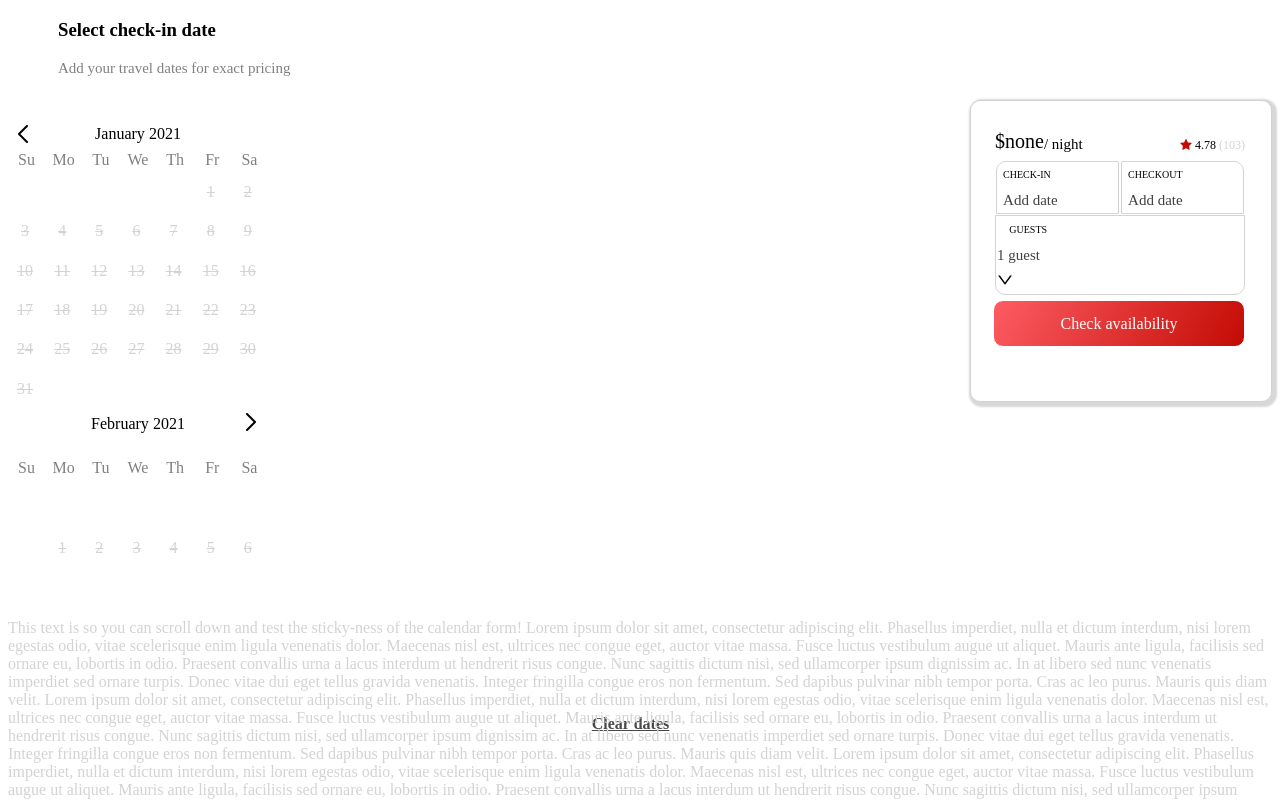
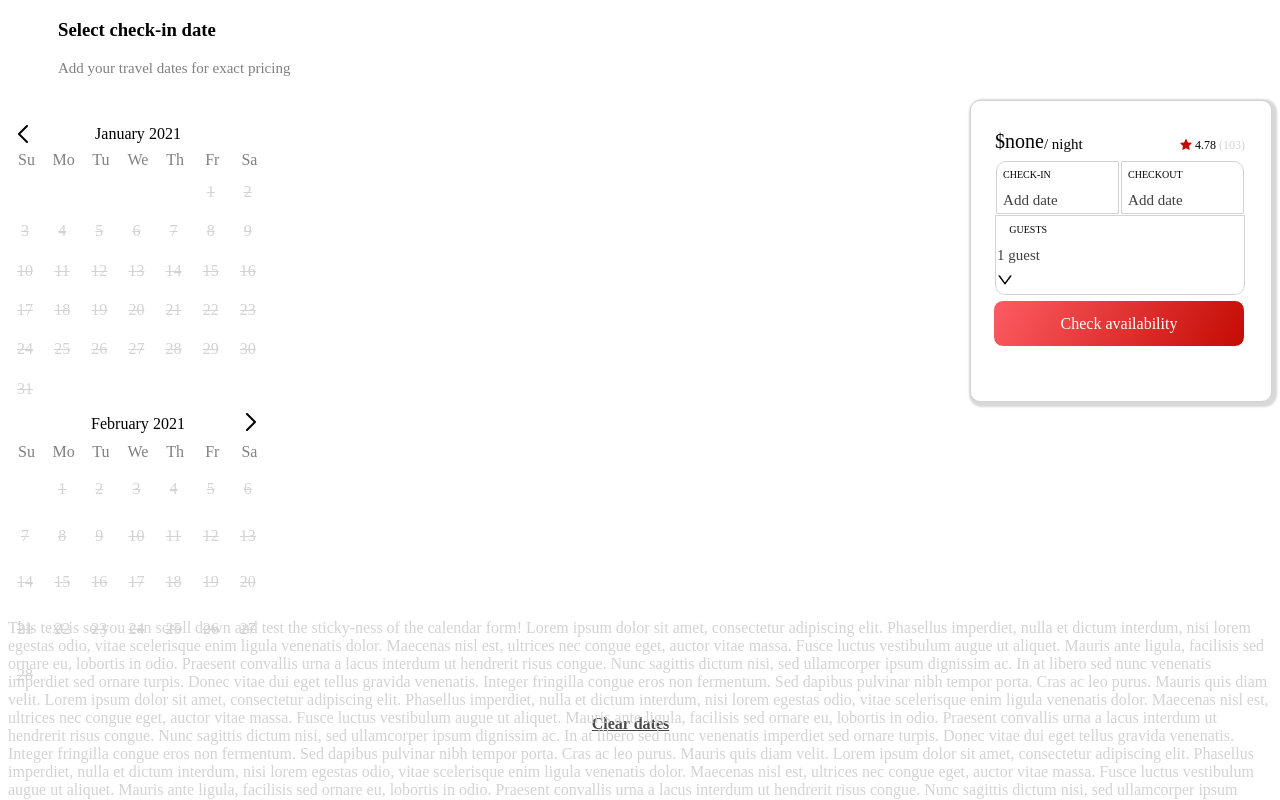
Before and after one commit to sdc-jackson/availability-service, a React (Create React App) app in the folder client/: page / in a window 1280 px wide. Shown: the top 800 px of the page. Built offline with nearby package versions, Linux system fonts and the light colour scheme; no server answers; the HTML template or start-up script is replaced by a standard one.

Commit message:
Fixed bugs that being the 29th of a month exposed

```diff
--- a/client/src/App.jsx
+++ b/client/src/App.jsx
@@ -146,8 +146,8 @@ class App extends React.Component {
     super(props);
 
     var today = new Date();
-    var oneMonthFromToday = new Date(today);
-    oneMonthFromToday.setDate(today.getDate() + 30);
+    today.setDate(1);
+    var oneMonthFromToday = availabilityHelpers.getStartOfNextOrPrevMonth(today.toString(), 1);
 
     this.state = {
       dates: [],
@@ -444,14 +444,14 @@ class App extends React.Component {
   goNextMonth() {
     this.setState({
       month1Date: new Date(this.state.month2Date),
-      month2Date: new Date(this.state.month2Date.setDate(this.state.month2Date.getDate() + 31))
+      month2Date: availabilityHelpers.getStartOfNextOrPrevMonth(this.state.month2Date.toString(), 1)
     });
   }
 
   goPrevMonth() {
     this.setState({
-      month1Date: new Date(this.state.month1Date.setDate(this.state.month1Date.getDate() - 31)),
-      month2Date: new Date(this.state.month2Date.setDate(this.state.month2Date.getDate() - 31)),
+      month1Date: availabilityHelpers.getStartOfNextOrPrevMonth(this.state.month1Date.toString(), -1),  //new Date(this.state.month1Date.setDate(this.state.month1Date.getDate() - 31)),
+      month2Date: availabilityHelpers.getStartOfNextOrPrevMonth(this.state.month2Date.toString(), -1) // new Date(this.state.month2Date.setDate(this.state.month2Date.getDate() - 31)),
     });
   }
 
@@ -461,12 +461,10 @@ class App extends React.Component {
     } else if (dir === 1) {
       this.goNextMonth();
     } else if (dir === 0) {
-
       var newMonth1 = new Date(checkIn);
       if(this.state.month2Date.getMonth() !== newMonth1.getMonth()) {
         newMonth1.setDate(1);
-        var newMonth2 = new Date(newMonth1);
-        newMonth2.setDate(newMonth2.getDate() + 31);
+        var newMonth2 = availabilityHelpers.getStartOfNextOrPrevMonth(newMonth1.toString(), 1);
         this.setState({
           month1Date: newMonth1,
           month2Date: newMonth2
--- a/client/src/AppSecondary.jsx
+++ b/client/src/AppSecondary.jsx
@@ -26,8 +26,9 @@ class AppSecondary extends React.Component {
     super(props);
 
     var today = new Date();
-    var oneMonthFromToday = new Date(today);
-    oneMonthFromToday.setDate(today.getDate() + 30);
+    today.setDate(1);
+
+    var oneMonthFromToday = availabilityHelpers.getStartOfNextOrPrevMonth(today.toString(), 1);
 
     this.state = {
       dates: [],
@@ -267,14 +268,14 @@ class AppSecondary extends React.Component {
   goNextMonth() {
     this.setState({
       month1Date: new Date(this.state.month2Date),
-      month2Date: new Date(this.state.month2Date.setDate(this.state.month2Date.getDate() + 31))
+      month2Date: availabilityHelpers.getStartOfNextOrPrevMonth(this.state.month2Date.toString(), 1)
     });
   }
 
   goPrevMonth() {
     this.setState({
-      month1Date: new Date(this.state.month1Date.setDate(this.state.month1Date.getDate() - 31)),
-      month2Date: new Date(this.state.month2Date.setDate(this.state.month2Date.getDate() - 31)),
+      month1Date: availabilityHelpers.getStartOfNextOrPrevMonth(this.state.month1Date.toString(), -1),  //new Date(this.state.month1Date.setDate(this.state.month1Date.getDate() - 31)),
+      month2Date: availabilityHelpers.getStartOfNextOrPrevMonth(this.state.month2Date.toString(), -1) // new Date(this.state.month2Date.setDate(this.state.month2Date.getDate() - 31)),
     });
   }
 
@@ -284,14 +285,14 @@ class AppSecondary extends React.Component {
     } else if (dir === 1) {
       this.goNextMonth();
     } else if (dir === 0) {
-      var newMonth1 = new Date(checkIn);
-      if(this.state.month2Date.getMonth() !== newMonth1.getMonth()) {
-        newMonth1.setDate(1);
-        var newMonth2 = new Date(newMonth1);
-        newMonth2.setDate(newMonth2.getDate() + 31);
+      var newMonth1Date = new Date(checkIn);
+      if(this.state.month2Date.getMonth() !== newMonth1Date.getMonth()) {
+        newMonth1Date.setDate(1);
+        var newMonth2Date = availabilityHelpers.getStartOfNextOrPrevMonth(newMonth1Date.toString(), 1);
+
         this.setState({
-          month1Date: newMonth1,
-          month2Date: newMonth2
+          month1Date: newMonth1Date,
+          month2Date: newMonth2Date
         })
       }
     }
--- a/client/src/Calendar.jsx
+++ b/client/src/Calendar.jsx
@@ -82,15 +82,11 @@ class Calendar extends React.Component {
 
 
 
-  getWeekArrays (month, year) {
+  getWeekArrays (monthStartDateInput) {
 
-
-
-    var monthStartDate = new Date();
-    monthStartDate.setMonth(month);
+    var monthStartDate = new Date(monthStartDateInput);
     monthStartDate.setDate(1);
-    monthStartDate.setYear(year);
-
+    var month = monthStartDate.getMonth();
 
     var weeks = [];
     var week1 = [];
@@ -151,7 +147,7 @@ class Calendar extends React.Component {
               dateClicked = {this.props.dateClicked}
               month = {this.monthsMap[this.props.month1Date.getMonth()]}
               year = {this.props.month1Date.getFullYear()}
-              weeks = {this.getWeekArrays(this.props.month1Date.getMonth(), this.props.month1Date.getFullYear())}
+              weeks = {this.getWeekArrays(this.props.month1Date)}
             />
           </div>
           <div className='flex-calendar-child'>
@@ -167,8 +163,8 @@ class Calendar extends React.Component {
               changedHoveredDate = {this.props.changeHoveredDate}
               dateClicked = {this.props.dateClicked}
               month = {this.monthsMap[this.props.month2Date.getMonth()]}
-              year = {this.props.month1Date.getFullYear()}
-              weeks = {this.getWeekArrays(this.props.month2Date.getMonth(), this.props.month2Date.getFullYear())}
+              year = {this.props.month2Date.getFullYear()}
+              weeks = {this.getWeekArrays(this.props.month2Date)}
             />
           </div>
         </div>
--- a/client/src/Week.jsx
+++ b/client/src/Week.jsx
@@ -84,6 +84,7 @@ class Week extends React.Component {
 
 
         this.props.thisWeek.map((item, index) => {
+          //console.log(item);
           var checkInDate = new Date(this.props.checkInDate);
           checkInDate.setHours(0, 0, 0);
           var checkOutDate = new Date(this.props.checkOutDate);
--- a/client/src/availabilityHelpers.js
+++ b/client/src/availabilityHelpers.js
@@ -48,11 +48,21 @@ var daysMap = [
   'Sat'
 ];
 
+var getStartOfNextOrPrevMonth = (inputDate, dir) => {
+  //dir = 1 means increment month; dir = -1 means decrement month
+  var date = getDateObjFromStr(inputDate.toString());
+  date.setDate(15);
+  date.setHours(0, 0, 0);
+  date.setMonth(date.getMonth() + dir);
+  date.setDate(1);
+  return date;
+}
+
 
 module.exports = {
   getMaxSelectableDate,
   getDateObjFromStr,
+  getStartOfNextOrPrevMonth,
   monthsMap,
   daysMap
-
 }
--- a/client/src/urlHelpers.js
+++ b/client/src/urlHelpers.js
@@ -14,12 +14,13 @@ var getCheckInOrOutDateFromUrl = (searchPath, lookFor) => {
   if (searchParams[lookFor] === undefined) {
     return null;
   } else {
+
     var cidStr = searchParams[lookFor];
     var cidArr = cidStr.split('-');
     var cid = new Date();
     cid.setFullYear(cidArr[0]);
-    cid.setMonth(cidArr[1] - 1);
-    cid.setDate(cidArr[2]);
+    cid.setDate(cidArr[2]); //HAVE TO SET DATE FIRST! In case the month doesn't have today's date. Cough cough February :(
+    cid.setMonth(parseInt(cidArr[1]) - 1);
     cid.setHours(0, 0, 0);
     return cid;
   }
@@ -27,7 +28,6 @@ var getCheckInOrOutDateFromUrl = (searchPath, lookFor) => {
 
 var getNumGuestsFromUrl = (searchPath) => {
   var searchParams = urlParser(searchPath);
-  var returnObj = {};
   return {
     numAdults: searchParams.adults === undefined ? parseInt(1) : parseInt(searchParams.adults),
     numChildren: searchParams.children === undefined ? parseInt(0) : parseInt(searchParams.children),
```
